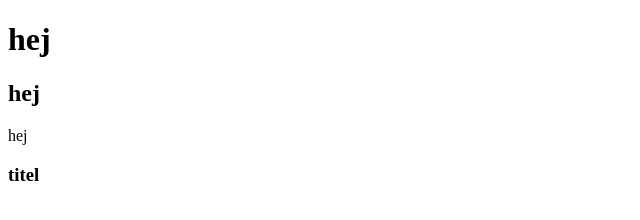
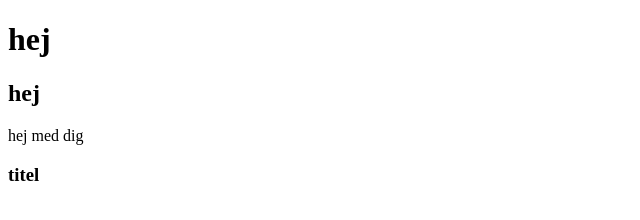
Before and after one commit to erla0001/git-test-projekt, a plain HTML site: page index.html in a window 1280 px wide. Shown: the full height of the page, 0-640 px from the left. Drawn offline with Linux system fonts and the light colour scheme.

Commit message:
tilføjer mere tekst i p

```diff
--- a/index.html
+++ b/index.html
@@ -8,7 +8,8 @@
   <body>
     <h1>hej</h1>
     <h2>hej</h2>
-    <p>hej</p>
+    <p>hej med dig</p>
+
     <h3>titel</h3>
   </body>
 </html>
```
